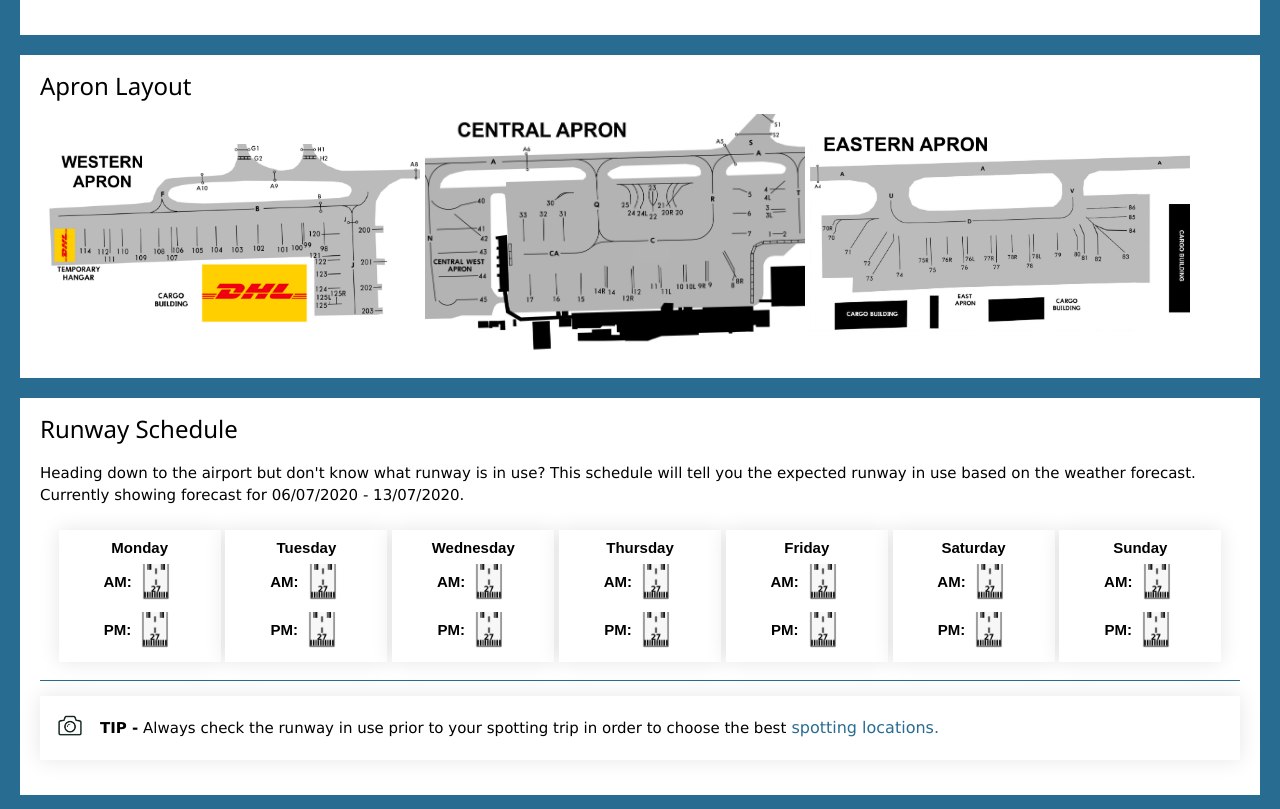
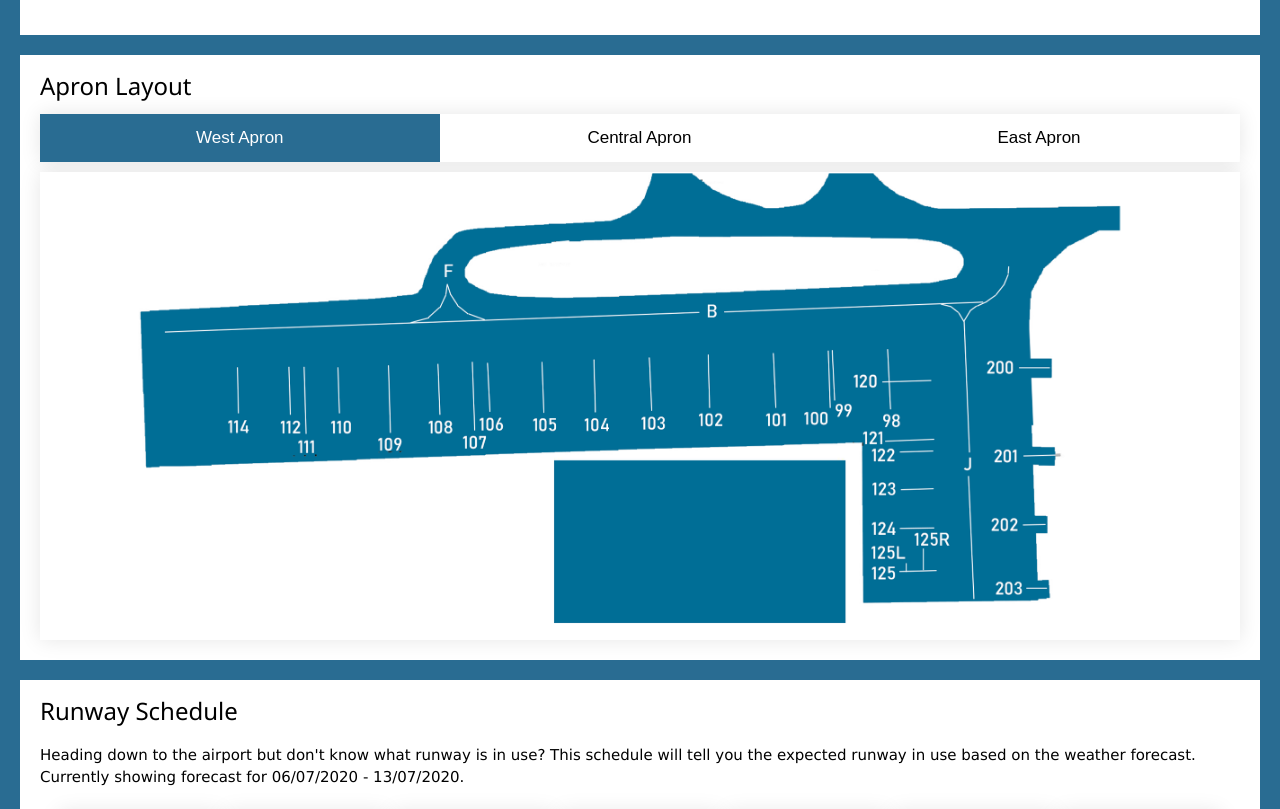
Before and after one commit to carrots4luke1/emasg, a plain HTML site: page info.html in a window 1280 px wide. Shown: the part 656-1465 px from the top of the page. Drawn offline with nearby package versions, Linux system fonts and the light colour scheme; no server answers.

Commit message:
Add files via upload

```diff
--- a/info.html
+++ b/info.html
@@ -50,9 +50,6 @@ if (x.className === "bar fixed white") {
             -ms-text-size-adjust:100%;
             -webkit-text-size-adjust:100%;
             font-weight: bold;
-        }
-        .card4 {
-
         }
      </style>
     <div class="card3">
@@ -156,10 +153,81 @@ if (x.className === "bar fixed white") {
     </script>
      </div>
     <div class="card">
-     <h3>Apron Layout</h3>
-     <img src="westapron.jpeg" class="apron">
-     <img src="centralapron.jpg" class="apron">
-     <img src="eastapron.jpeg" class="apron">
+     <style>
+     .tab {
+      overflow: hidden;
+      background-color: white;
+      box-shadow: 0 0 20px rgba(0,0,0,.1);
+    }
+    .tab button {
+      background-color: inherit;
+      float: left;
+      border: none;
+      outline: none;
+      cursor: pointer;
+      padding: 14px 16px;
+      transition: 0.3s;
+      font-size: 17px;
+      width:33.3%;
+    }
+    .tab button:hover {
+      background-color: rgb(211, 211, 211);
+    }
+    .tab button.active {
+      background-color: #296c92;
+      color:white;
+    }
+    .tabcontent {
+      display: none;
+      border-top: none;
+      box-shadow: 0 0 20px rgba(0,0,0,.1);
+    }
+    .tabcontent {
+      animation: fadeEffect 1s;
+    }
+    @keyframes fadeEffect {
+      from {opacity: 0;}
+      to {opacity: 1;}
+    }
+    </style>
+    </head>
+    <body>
+    <h3>Apron Layout</h3>
+    <div class="tab">
+      <button class="tablinks" onclick="openApron(event, 'West Apron')" id="autoopen">West Apron</button>
+      <button class="tablinks" onclick="openApron(event, 'Central Apron')">Central Apron</button>
+      <button class="tablinks" onclick="openApron(event, 'East Apron')">East Apron</button>
+    </div>
+    <div id="West Apron" class="tabcontent">
+      <h3></h3>
+      <img src="westapron.png" style="width:100%;">
+    </div>
+    <div id="Central Apron" class="tabcontent">
+      <h3></h3>
+      <img src="">
+    </div>
+    <div id="East Apron" class="tabcontent">
+      <h3></h3>
+      <img src="eastapron.png" style="width:100%;">
+    </div>
+    <script>
+    document.getElementById("autoopen").click();
+
+    function openApron(evt, apronName) {
+      var i, tabcontent, tablinks;
+      tabcontent = document.getElementsByClassName("tabcontent");
+      for (i = 0; i < tabcontent.length; i++) {
+        tabcontent[i].style.display = "none";
+      }
+      tablinks = document.getElementsByClassName("tablinks");
+      for (i = 0; i < tablinks.length; i++) {
+        tablinks[i].className = tablinks[i].className.replace(" active", "");
+      }
+      document.getElementById(apronName).style.display = "block";
+      evt.currentTarget.className += " active";
+    }
+    </script>
+    </body>
     </div>
     <div class="card">
     <h3>Runway Schedule</h3>
```
Also changed, not shown: spottinglocations.html (+0 -1 lines), eastapron.png (added), westapron.png (added).
